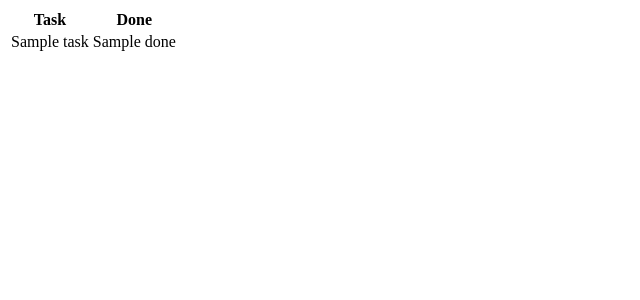
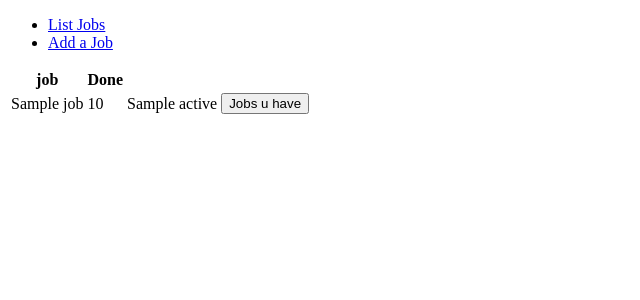
Before and after one commit to nicholsss/Jobber, a Flask app: template application/templates/jobs/list.html in a window 1280 px wide. Shown: the top 300 px of the page, without its empty margins (0-640 px from the left). Run offline with Flask 2, Linux system fonts and the light colour scheme; the template is opened without the code that fills it: most values are stand-ins (such as "Sample title", 1, 10 or a date in 2020); data that the repository does not hold is empty.

Commit message:
week 2 ready

```diff
--- a/application/templates/jobs/list.html
+++ b/application/templates/jobs/list.html
@@ -3,13 +3,19 @@
 {% block body %}
   <table>
     <tr>
-      <th>Task</th>
+      <th>job</th>
       <th>Done</th>
     </tr>
-    {% for task in tasks %}
+    {% for job in jobs %}
     <tr>
-      <td>{{ task.name }}</td>
-      <td>{{ task.done }}</td>
+      <td>{{ job.name }} </td>
+      <td>{{ job.salary }}</td>
+      <td>{{ job.active }}</td>
+      <td>
+        <form method="POST" action="{{ url_for('jobs_set_active', job_id=job.id) }}">
+          <input type="submit" value="Jobs u have"/>
+        </form>
+            </td>
     </tr>
     {% endfor %}
   </table>
--- a/application/templates/jobs/new.html
+++ b/application/templates/jobs/new.html
@@ -2,7 +2,8 @@
 
 {% block body %}
 <form method="POST" action="{{ url_for('jobs_create') }}">
-  <input type="text" name="name"/>
+  <input type="text" name="name" placeholder="job name"/>
+  <input type="text" name="salary" placeholder="salary"/>
   <input type="submit" value="Add a new job"/>
 </form>
 {% endblock %}
--- a/application/templates/layout.html
+++ b/application/templates/layout.html
@@ -6,6 +6,12 @@
   </head>
 
   <body>
+
+    <ul>
+      <li><a href="{{ url_for('jobs_index') }}">List Jobs</a></li>
+      <li><a href="{{ url_for('jobs_form') }}">Add a Job</a></li>
+          </ul>
+
     {% block body %}
       <p>
         Content.
```
Also changed, not shown: application/jobs/models.py (+6 -5 lines), application/jobs/views.py (+20 -3 lines).
